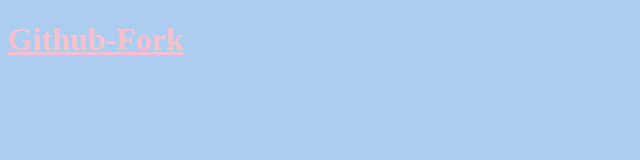
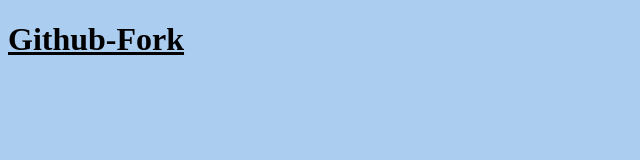
Before and after one commit to Iflrz/github-forks, a plain HTML site: page index.html in a window 1280 px wide. Shown: the whole page, without its empty margins (0-640 px from the left). Drawn offline with Linux system fonts and the light colour scheme.

Commit message:
Se cambio el color del titulo.

```diff
--- a/style.css
+++ b/style.css
@@ -2,6 +2,6 @@
   background-color: #abcdef;
 }
 #titleText{
-	color:pink;
+	color:#286bc23;
 	text-decoration: underline;
 }
```
